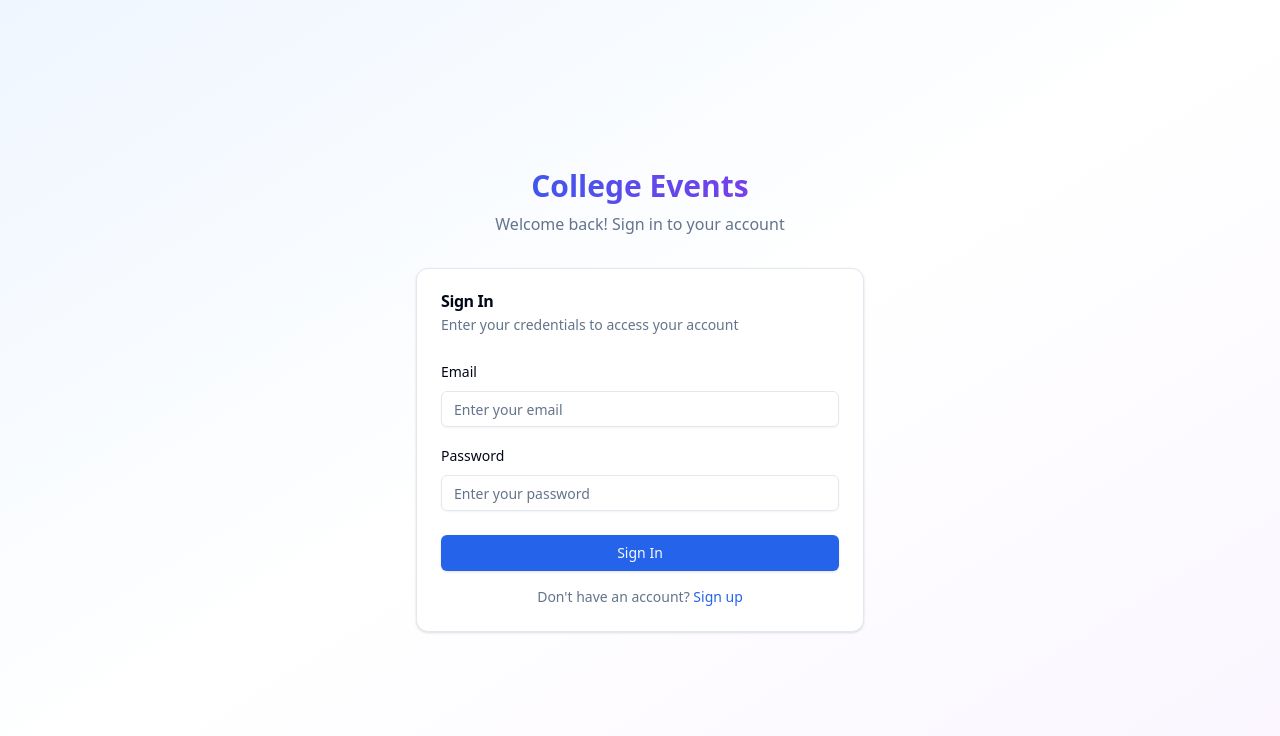
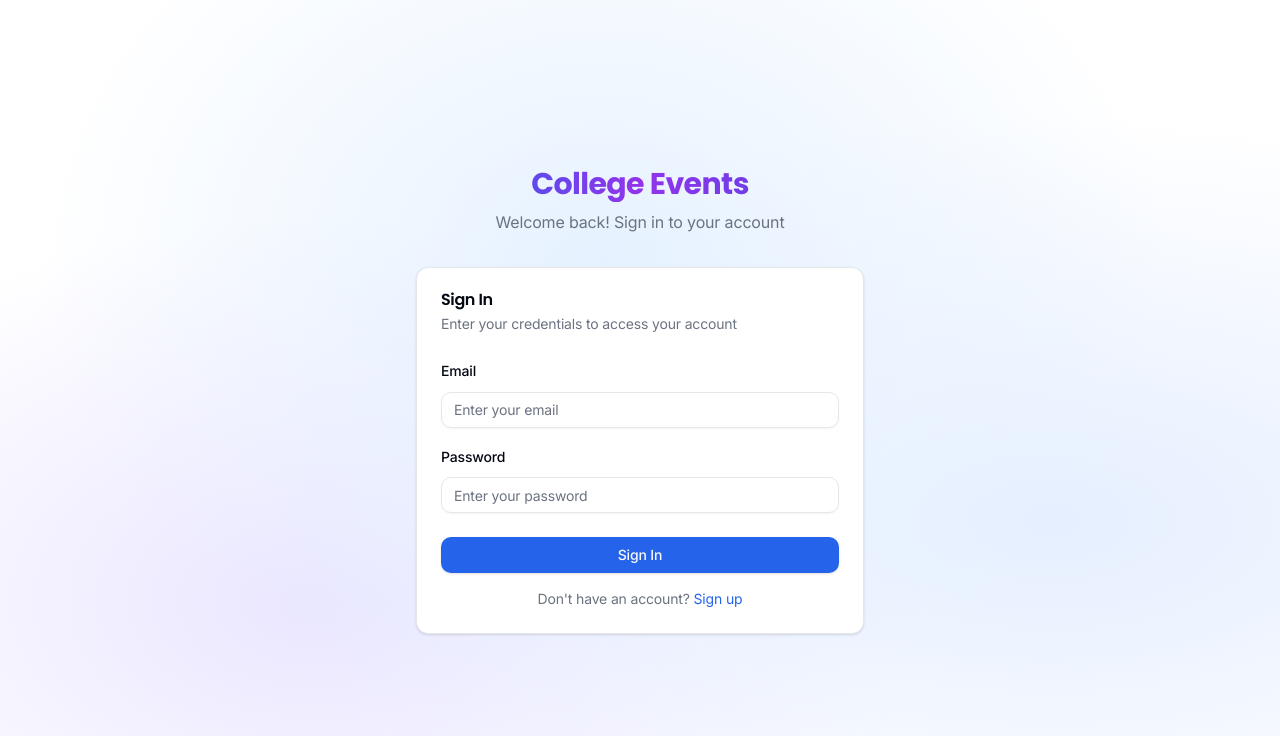
Before and after one commit to vikram00014/college-events-platform, a Next.js app: page /auth in a window 1280 px wide. Shown: the top 736 px of the page. Built offline with nearby package versions, Linux system fonts and the light colour scheme; no server answers.

Commit message:
Enhanced UI with modern fonts, colors, and animations

```diff
--- a/styles/globals.css
+++ b/styles/globals.css
@@ -1,51 +1,71 @@
+@import url('https://fonts.googleapis.com/css2?family=Inter:wght@300;400;500;600;700;800&family=Poppins:wght@300;400;500;600;700;800&display=swap');
+
 @tailwind base;
 @tailwind components;
 @tailwind utilities;
 
 @layer base {
   :root {
+    /* Enhanced color palette */
     --background: 0 0% 100%;
-    --foreground: 222.2 84% 4.9%;
+    --foreground: 224 71.4% 4.1%;
     --card: 0 0% 100%;
-    --card-foreground: 222.2 84% 4.9%;
+    --card-foreground: 224 71.4% 4.1%;
     --popover: 0 0% 100%;
-    --popover-foreground: 222.2 84% 4.9%;
+    --popover-foreground: 224 71.4% 4.1%;
+
+    /* Modern primary colors - vibrant blue */
     --primary: 221.2 83.2% 53.3%;
     --primary-foreground: 210 40% 98%;
+
+    /* Softer secondary colors */
     --secondary: 210 40% 96%;
     --secondary-foreground: 222.2 84% 4.9%;
-    --muted: 210 40% 96%;
-    --muted-foreground: 215.4 16.3% 46.9%;
-    --accent: 210 40% 96%;
-    --accent-foreground: 222.2 84% 4.9%;
+
+    /* Better muted colors */
+    --muted: 220 14.3% 95.9%;
+    --muted-foreground: 220 8.9% 46.1%;
+
+    /* Enhanced accent */
+    --accent: 220 14.3% 95.9%;
+    --accent-foreground: 220.9 39.3% 11%;
+
     --destructive: 0 84.2% 60.2%;
     --destructive-foreground: 210 40% 98%;
-    --border: 214.3 31.8% 91.4%;
-    --input: 214.3 31.8% 91.4%;
+    --border: 220 13% 91%;
+    --input: 220 13% 91%;
     --ring: 221.2 83.2% 53.3%;
-    --radius: 0.5rem;
+    --radius: 0.75rem;
+
+    /* Success colors */
+    --success: 142.1 76.2% 36.3%;
+    --success-foreground: 355.7 100% 97.3%;
+
+    /* Warning colors */
+    --warning: 32.95 95% 44%;
+    --warning-foreground: 355.7 100% 97.3%;
   }
 
   .dark {
-    --background: 222.2 84% 4.9%;
+    --background: 224 71.4% 4.1%;
     --foreground: 210 40% 98%;
-    --card: 222.2 84% 4.9%;
+    --card: 224 71.4% 4.1%;
     --card-foreground: 210 40% 98%;
-    --popover: 222.2 84% 4.9%;
+    --popover: 224 71.4% 4.1%;
     --popover-foreground: 210 40% 98%;
     --primary: 217.2 91.2% 59.8%;
     --primary-foreground: 222.2 84% 4.9%;
-    --secondary: 217.2 32.6% 17.5%;
+    --secondary: 215 27.9% 16.9%;
     --secondary-foreground: 210 40% 98%;
-    --muted: 217.2 32.6% 17.5%;
-    --muted-foreground: 215 20.2% 65.1%;
-    --accent: 217.2 32.6% 17.5%;
+    --muted: 215 27.9% 16.9%;
+    --muted-foreground: 217.9 10.6% 64.9%;
+    --accent: 215 27.9% 16.9%;
     --accent-foreground: 210 40% 98%;
     --destructive: 0 62.8% 30.6%;
     --destructive-foreground: 210 40% 98%;
-    --border: 217.2 32.6% 17.5%;
-    --input: 217.2 32.6% 17.5%;
-    --ring: 224.3 76.3% 94.1%;
+    --border: 215 27.9% 16.9%;
+    --input: 215 27.9% 16.9%;
+    --ring: 216 12.2% 83.9%;
   }
 }
 
@@ -53,55 +73,119 @@
   * {
     @apply border-border;
   }
+
   body {
     @apply bg-background text-foreground;
+    font-family: 'Inter', 'system-ui', '-apple-system', 'BlinkMacSystemFont', 'Segoe UI', 'Roboto', sans-serif;
     font-feature-settings: "rlig" 1, "calt" 1;
+    line-height: 1.6;
+    letter-spacing: -0.01em;
+  }
+
+  h1, h2, h3, h4, h5, h6 {
+    font-family: 'Poppins', 'Inter', sans-serif;
+    font-weight: 600;
+    line-height: 1.2;
+    letter-spacing: -0.02em;
   }
 }
 
 @layer components {
+  /* Container improvements */
   .container {
     @apply max-w-7xl mx-auto px-4 sm:px-6 lg:px-8;
   }
 
+  /* Enhanced buttons */
   .btn-primary {
-    @apply bg-primary text-primary-foreground hover:bg-primary/90 focus:ring-primary;
+    @apply bg-primary text-primary-foreground hover:bg-primary/90 focus:ring-2 focus:ring-primary/20 focus:outline-none transition-all duration-200 shadow-sm hover:shadow-md;
   }
 
   .btn-secondary {
-    @apply bg-secondary text-secondary-foreground hover:bg-secondary/80 focus:ring-secondary;
+    @apply bg-secondary text-secondary-foreground hover:bg-secondary/80 focus:ring-2 focus:ring-secondary/20 focus:outline-none transition-all duration-200;
   }
 
+  /* Card enhancements */
   .card-hover {
-    @apply transition-all duration-300 hover:shadow-lg hover:-translate-y-1;
+    @apply transition-all duration-300 hover:shadow-xl hover:-translate-y-2 hover:scale-[1.02] border-0 shadow-sm;
   }
 
+  /* Beautiful gradients */
   .gradient-bg {
-    @apply bg-gradient-to-br from-blue-50 via-white to-purple-50;
+    @apply bg-gradient-to-br from-blue-50/50 via-white to-purple-50/30;
+    background-image:
+      radial-gradient(at 47% 33%, hsl(212, 100%, 95%) 0, transparent 59%),
+      radial-gradient(at 82% 65%, hsl(218, 100%, 95%) 0, transparent 55%),
+      radial-gradient(at 25% 75%, hsl(250, 100%, 95%) 0, transparent 45%);
   }
 
   .text-gradient {
-    @apply bg-gradient-to-r from-blue-600 to-purple-600 bg-clip-text text-transparent;
+    @apply bg-gradient-to-r from-blue-600 via-purple-600 to-indigo-600 bg-clip-text text-transparent;
   }
 
+  /* Enhanced event status badges */
   .event-status-pending {
-    @apply bg-yellow-100 text-yellow-800 border-yellow-200;
+    @apply bg-amber-50 text-amber-700 border border-amber-200 shadow-sm;
   }
 
   .event-status-approved {
-    @apply bg-green-100 text-green-800 border-green-200;
+    @apply bg-emerald-50 text-emerald-700 border border-emerald-200 shadow-sm;
   }
 
   .event-status-live {
-    @apply bg-blue-100 text-blue-800 border-blue-200;
+    @apply bg-blue-50 text-blue-700 border border-blue-200 shadow-sm animate-pulse;
   }
 
   .event-status-archived {
-    @apply bg-gray-100 text-gray-800 border-gray-200;
+    @apply bg-slate-50 text-slate-600 border border-slate-200 shadow-sm;
+  }
+
+  /* Glass morphism effect */
+  .glass-card {
+    @apply backdrop-blur-md bg-white/70 border border-white/20 shadow-xl;
+  }
+
+  /* Enhanced navigation */
+  .nav-glass {
+    @apply bg-white/80 backdrop-blur-lg border-b border-white/20 shadow-sm;
+  }
+
+  /* Modern input styling */
+  .input-modern {
+    @apply border-0 bg-slate-50/50 focus:bg-white focus:ring-2 focus:ring-primary/20 transition-all duration-200;
+  }
+
+  /* Success state */
+  .success {
+    @apply bg-emerald-500 text-white;
+  }
+
+  /* Warning state */
+  .warning {
+    @apply bg-amber-500 text-white;
+  }
+
+  /* Animated elements */
+  .fade-in {
+    @apply animate-in fade-in duration-300;
+  }
+
+  .slide-up {
+    @apply animate-in slide-in-from-bottom-4 duration-500;
+  }
+
+  /* Enhanced shadows */
+  .shadow-soft {
+    box-shadow: 0 2px 15px -3px rgba(0, 0, 0, 0.07), 0 10px 20px -2px rgba(0, 0, 0, 0.04);
+  }
+
+  .shadow-glow {
+    box-shadow: 0 0 20px rgba(59, 130, 246, 0.15);
   }
 }
 
 @layer utilities {
+  /* Scrollbar styling */
   .scrollbar-hide {
     -ms-overflow-style: none;
     scrollbar-width: none;
@@ -110,4 +194,76 @@
   .scrollbar-hide::-webkit-scrollbar {
     display: none;
   }
+
+  .scrollbar-thin {
+    scrollbar-width: thin;
+    scrollbar-color: rgb(148 163 184) transparent;
+  }
+
+  .scrollbar-thin::-webkit-scrollbar {
+    width: 4px;
+  }
+
+  .scrollbar-thin::-webkit-scrollbar-track {
+    background: transparent;
+  }
+
+  .scrollbar-thin::-webkit-scrollbar-thumb {
+    background: rgb(148 163 184);
+    border-radius: 2px;
+  }
+
+  /* Text utilities */
+  .text-balance {
+    text-wrap: balance;
+  }
+
+  /* Animation utilities */
+  .animate-float {
+    animation: float 6s ease-in-out infinite;
+  }
+
+  @keyframes float {
+    0%, 100% { transform: translateY(0px); }
+    50% { transform: translateY(-10px); }
+  }
+
+  /* Focus utilities */
+  .focus-visible-ring {
+    @apply focus-visible:outline-none focus-visible:ring-2 focus-visible:ring-primary/20 focus-visible:ring-offset-2;
+  }
 }
+
+/* Custom animations */
+@keyframes shimmer {
+  from {
+    background-position: 0 0;
+  }
+  to {
+    background-position: -200% 0;
+  }
+}
+
+.animate-shimmer {
+  background: linear-gradient(
+    90deg,
+    #f1f5f9 0%,
+    #e2e8f0 20%,
+    #f1f5f9 40%,
+    #f1f5f9 100%
+  );
+  background-size: 200% 100%;
+  animation: shimmer 1s linear infinite;
+}
+
+/* Print styles */
+@media print {
+  .no-print {
+    display: none !important;
+  }
+}
+@media print {
+  body {
+    @apply bg-white text-black;
+  }
+}
```
